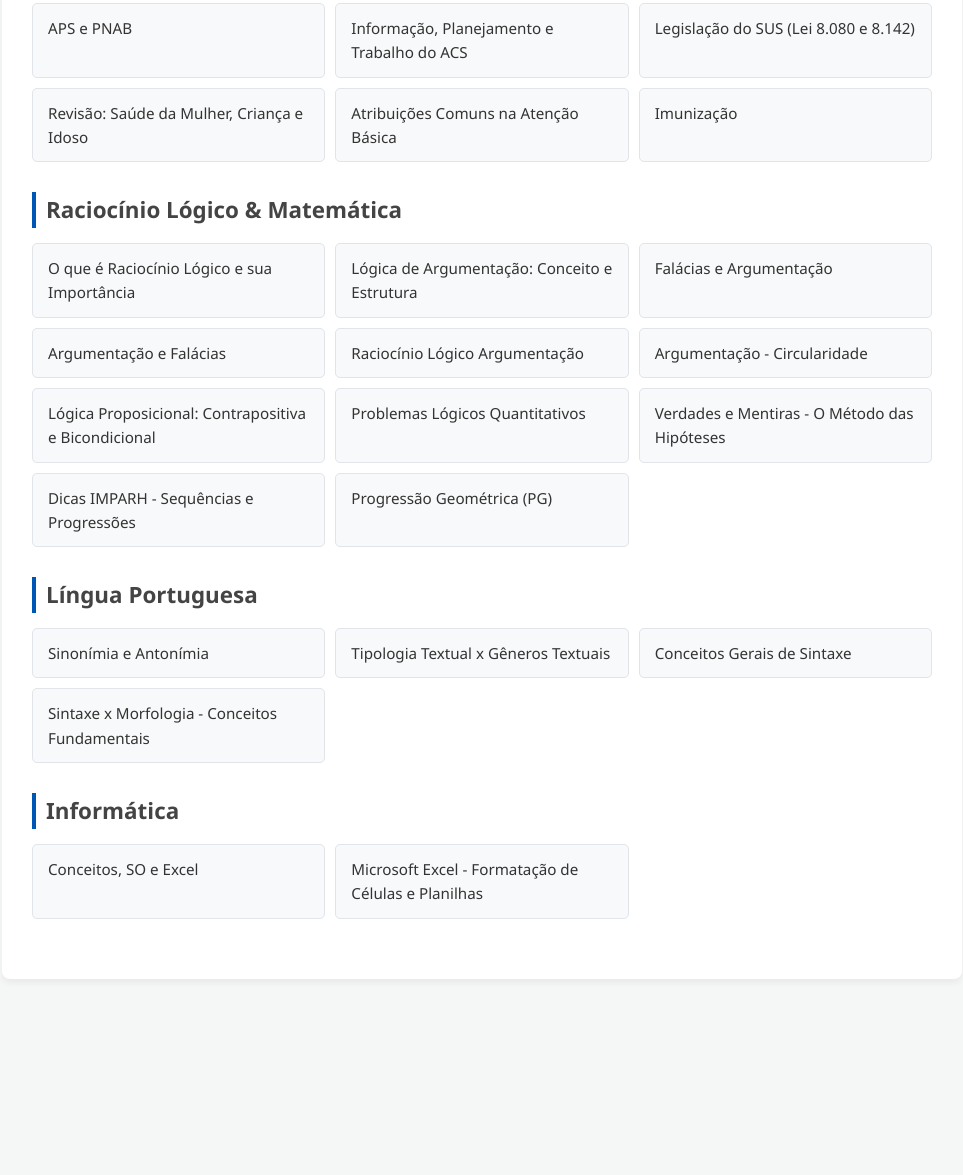
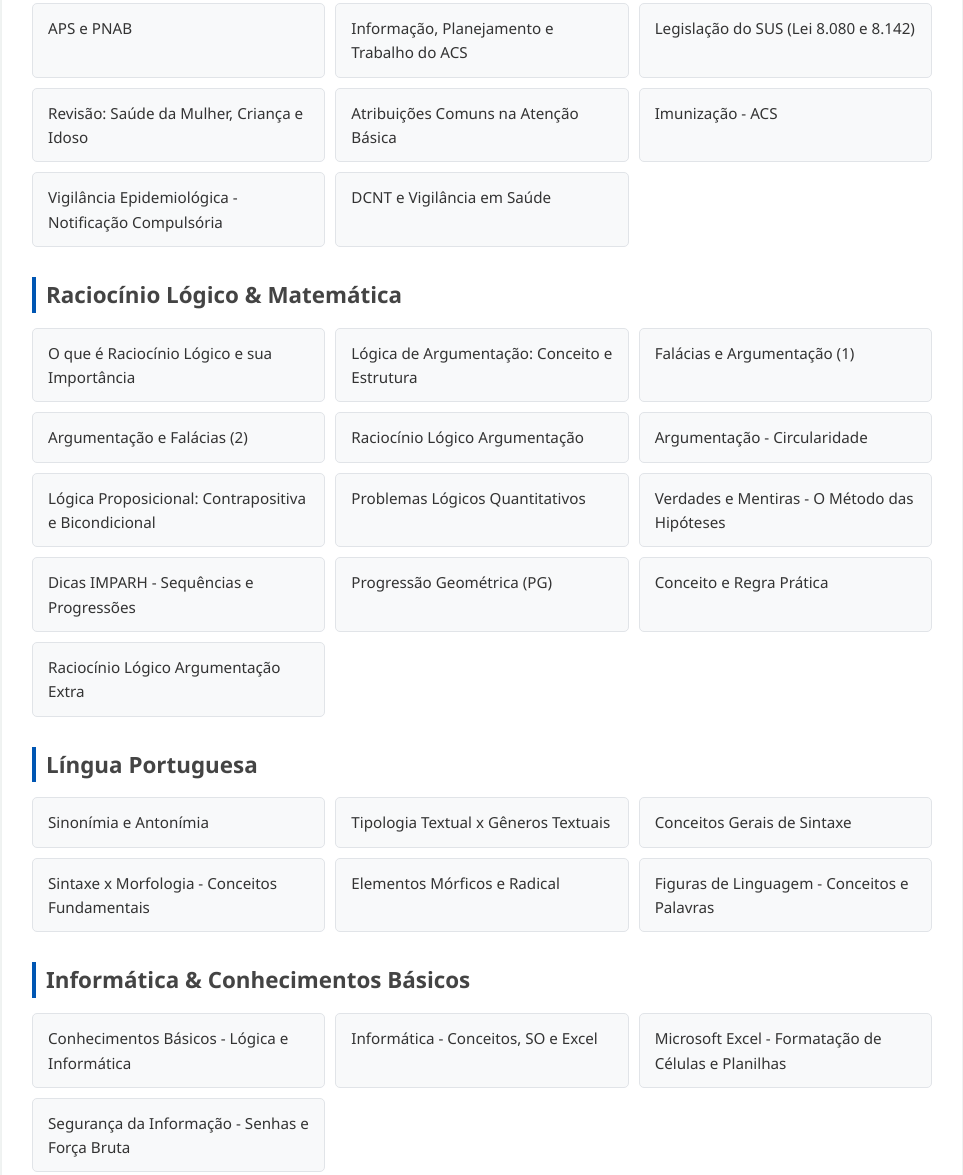
Before and after one commit to CarlosDaviPessoa/MEMOREX, a plain HTML site: page index.html in a window 1280 px wide. Shown: the part 442-1617 px from the top of the page, without its empty margins (158-1121 px from the left). Before the commit the page ends 1441 px from the top, so only its background shows below. Drawn offline with Linux system fonts and the light colour scheme.

Commit message:
Atualizar o index.html

```diff
--- a/index.html
+++ b/index.html
@@ -3,7 +3,7 @@
 <head>
     <meta charset="UTF-8">
     <meta name="viewport" content="width=device-width, initial-scale=1.0">
-    <title>Cronograma de Estudos - ACS</title>
+    <title>Painel de Estudos - ACS</title>
     <style>
         :root {
             --bg-color: #f4f7f6;
@@ -107,7 +107,9 @@
             <a href="LEGISLAÇÃO DO SUS (LEI 8.080 E 8.142).html">Legislação do SUS (Lei 8.080 e 8.142)</a>
             <a href="REVISÃO DE VÉSPERA - SAÚDE DA MULHER, CRIANÇA E IDOSO.html">Revisão: Saúde da Mulher, Criança e Idoso</a>
             <a href="ATRIBUIÇÕES COMUNS NA ATENÇÃO BÁSICA.html">Atribuições Comuns na Atenção Básica</a>
-            <a href="IMUNIZAÇÃO - AGENTE COMUNITÁRIO DE SAÚDE.html">Imunização</a>
+            <a href="IMUNIZAÇÃO - AGENTE COMUNITÁRIO DE SAÚDE.html">Imunização - ACS</a>
+            <a href="VIGILÂNCIA EPIDEMIOLÓGICA - NOTIFICAÇÃO COMPULSÓRIA.html">Vigilância Epidemiológica - Notificação Compulsória</a>
+            <a href="CONHECIMENTOS ESPECÍFICOS - DCNT E VIGILÂNCIA EM SAÚDE.html">DCNT e Vigilância em Saúde</a>
         </div>
     </div>
 
@@ -116,8 +118,8 @@
         <div class="links-grid">
             <a href="O QUE É RACIOCÍNIO LÓGICO E SUA IMPORTÂNCIA.html">O que é Raciocínio Lógico e sua Importância</a>
             <a href="LÓGICA DE ARGUMENTAÇÃO CONCEITO E ESTRUTURA.html">Lógica de Argumentação: Conceito e Estrutura</a>
-            <a href="RACIOCÍNIO LÓGICO - FALÁCIAS E ARGUMENTAÇÃO.html">Falácias e Argumentação</a>
-            <a href="RACIOCÍNIO LÓGICO - ARGUMENTAÇÃO E FALÁCIAS.html">Argumentação e Falácias</a>
+            <a href="RACIOCÍNIO LÓGICO - FALÁCIAS E ARGUMENTAÇÃO.html">Falácias e Argumentação (1)</a>
+            <a href="RACIOCÍNIO LÓGICO - ARGUMENTAÇÃO E FALÁCIAS.html">Argumentação e Falácias (2)</a>
             <a href="RACIOCÍNIO LÓGICO ARGUMENTAÇÃO.html">Raciocínio Lógico Argumentação</a>
             <a href="ARGUMENTAÇÃO - CIRCULARIDADE.html">Argumentação - Circularidade</a>
             <a href="LÓGICA PROPOSICIONAL - CONTRAPOSITIVA E BICONDICIONAL.html">Lógica Proposicional: Contrapositiva e Bicondicional</a>
@@ -125,6 +127,8 @@
             <a href="VERDADES E MENTIRAS - O MÉTODO DAS HIPÓTESES.html">Verdades e Mentiras - O Método das Hipóteses</a>
             <a href="DICAS IMPARH - SEQUÊNCIAS E PROGRESSÕES.html">Dicas IMPARH - Sequências e Progressões</a>
             <a href="PROGRESSÃO GEOMÉTRICA (PG) - CONCEITOS E FÓRMULAS.html">Progressão Geométrica (PG)</a>
+            <a href="CONCEITO E REGRA PRÁTICA.html">Conceito e Regra Prática</a>
+            <a href="RACIOCINIO LOGICO ARGUMENTACAO.html">Raciocínio Lógico Argumentação Extra</a>
         </div>
     </div>
 
@@ -135,14 +139,18 @@
             <a href="TIPOLOGIA TEXTUAL X GÊNEROS TEXTUAIS - DISTINÇÕES.html">Tipologia Textual x Gêneros Textuais</a>
             <a href="CONCEITOS GERAIS DE SINTAXE.html">Conceitos Gerais de Sintaxe</a>
             <a href="SINTAXE x MORFOLOGIA - CONCEITOS FUNDAMENTAIS.html">Sintaxe x Morfologia - Conceitos Fundamentais</a>
+            <a href="ELEMENTOS MÓRFICOS E RADICAL.html">Elementos Mórficos e Radical</a>
+            <a href="FIGURAS DE LINGUAGEM - CONCEITOS E PALAVRAS.html">Figuras de Linguagem - Conceitos e Palavras</a>
         </div>
     </div>
 
     <div class="category">
-        <h2>Informática</h2>
+        <h2>Informática & Conhecimentos Básicos</h2>
         <div class="links-grid">
-            <a href="INFORMATICA - CONCEITOS, SO E EXCEL.html">Conceitos, SO e Excel</a>
+            <a href="CONHECIMENTOS BÁSICOS - LÓGICA E INFORMÁTICA.html">Conhecimentos Básicos - Lógica e Informática</a>
+            <a href="INFORMATICA - CONCEITOS, SO E EXCEL.html">Informática - Conceitos, SO e Excel</a>
             <a href="MICROSOFT EXCEL - FORMATAÇÃO DE CÉLULAS E PLANILHAS.html">Microsoft Excel - Formatação de Células e Planilhas</a>
+            <a href="SEGURANÇA DA INFORMAÇÃO - SENHAS E FORÇA BRUTA.html">Segurança da Informação - Senhas e Força Bruta</a>
         </div>
     </div>
 
```
